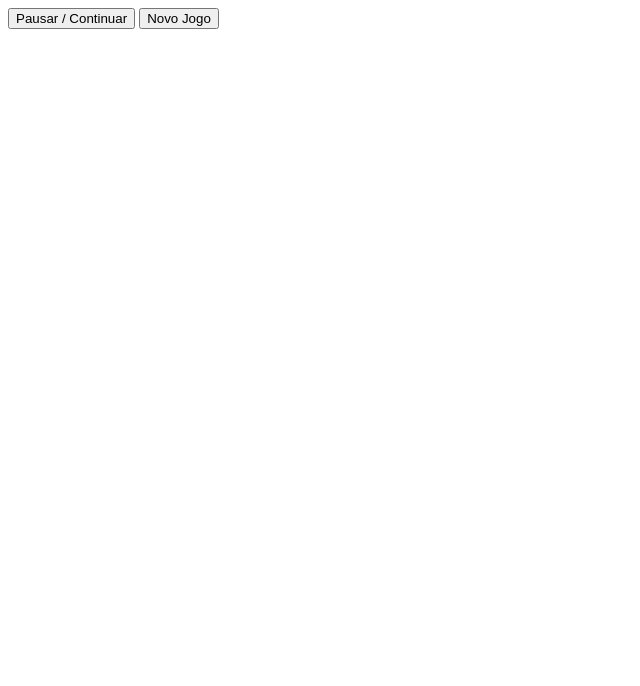
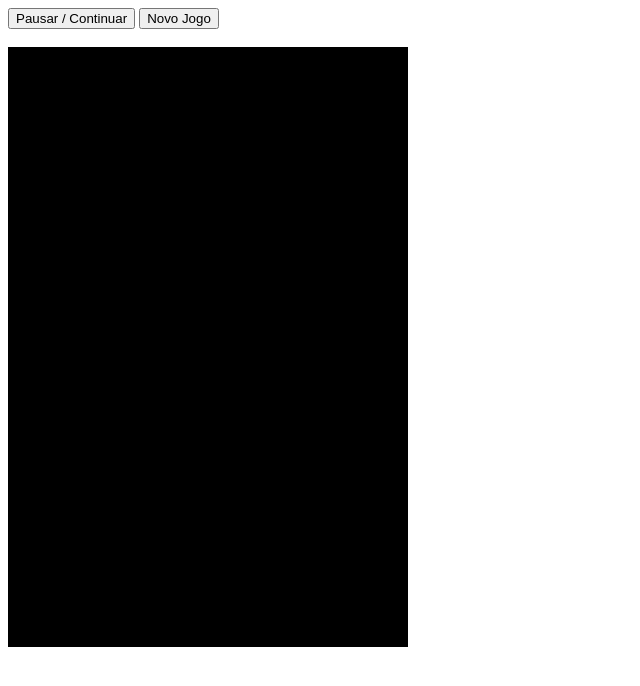
Before and after one commit to agathaemm/PingPongPow, a plain HTML site: page index.html in a window 1280 px wide. Shown: the whole page, without its empty margins (0-640 px from the left). Drawn offline with Linux system fonts and the light colour scheme.

Commit message:
Adiciona script Game

```diff
--- a/index.html
+++ b/index.html
@@ -19,6 +19,7 @@
         <script src="classes/World.js"></script>
         <script src="classes/Square.js"></script>
         <script src="classes/Rect.js"></script>
+        <script src="classes/Game.js"></script>
         <script src="js/script.js"></script>
     </body>
 </html>
```
